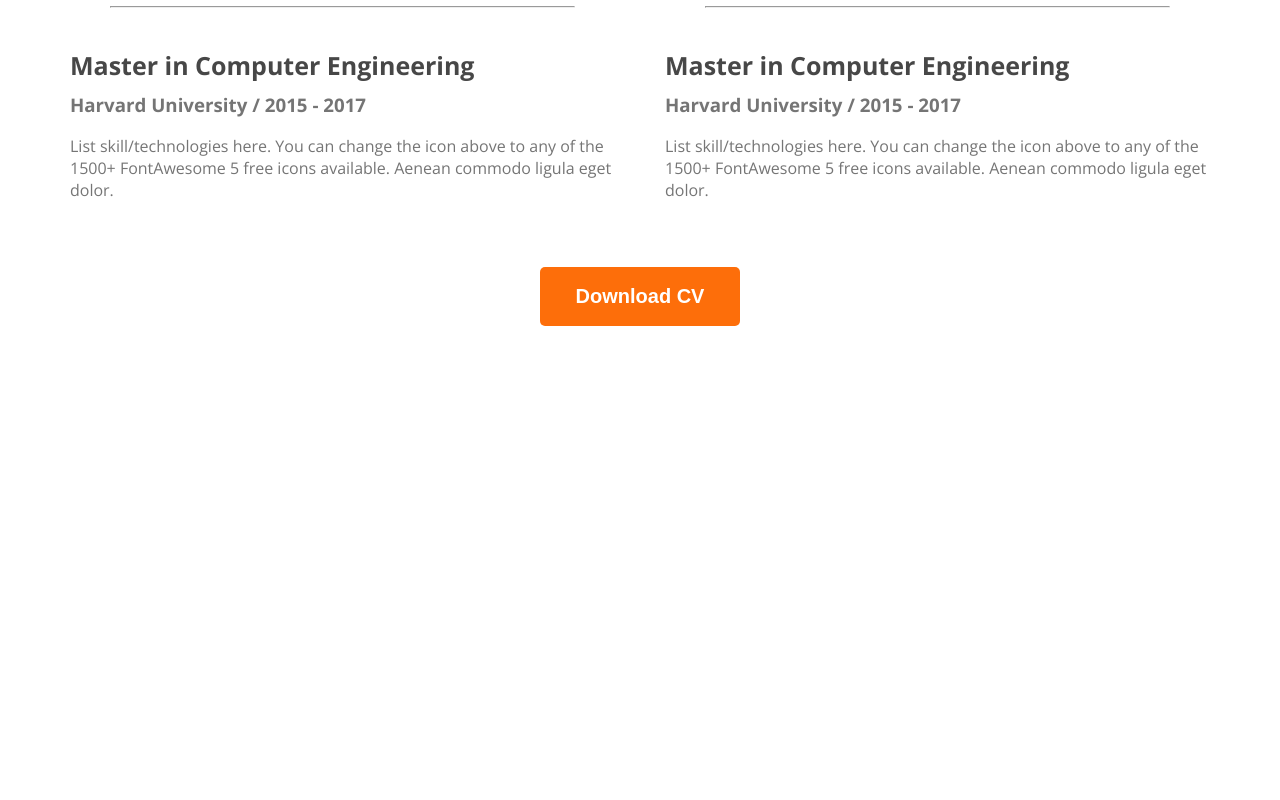
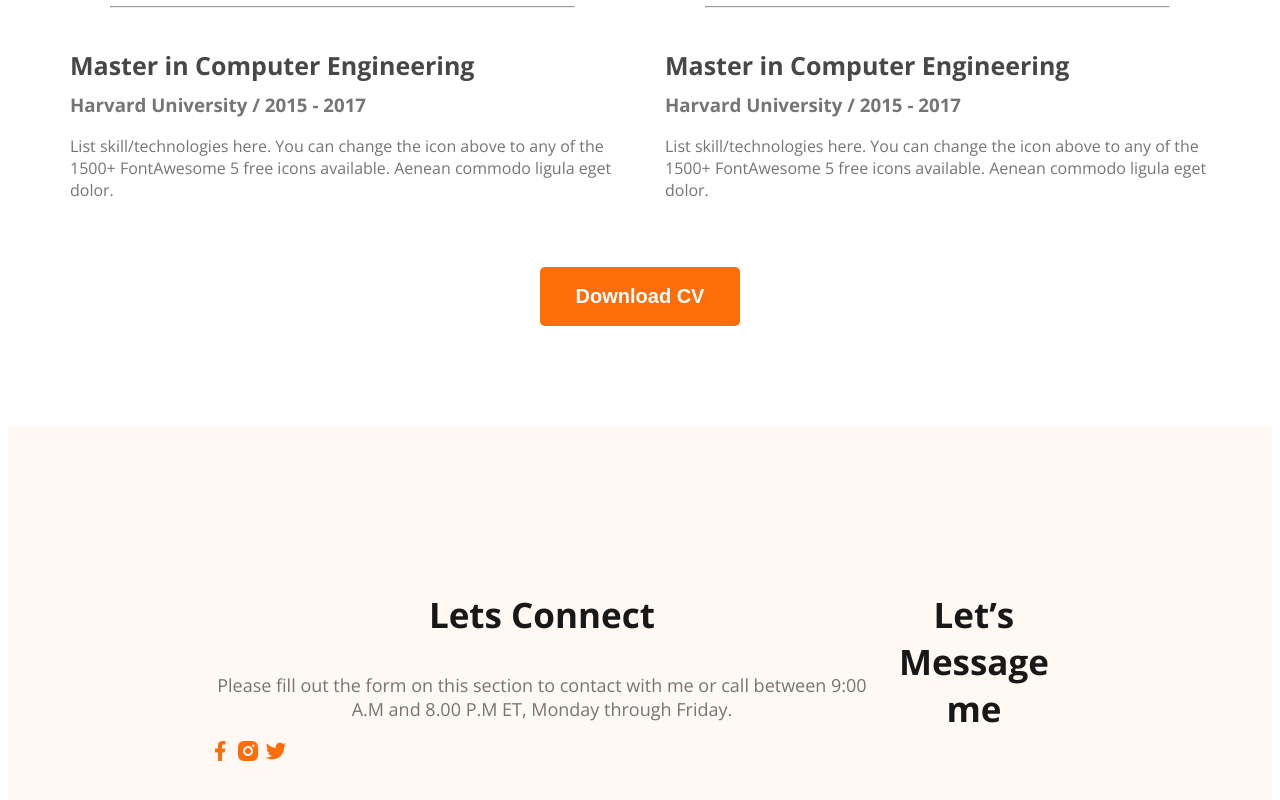
Before and after one commit to NhsTarek/web-developer-portfolio, a plain HTML site: page index.html in a window 1280 px wide. Shown: the part 2873-3673 px from the top of the page. Before the commit the page ends 3207 px from the top, so only its background shows below. Drawn offline with nearby package versions, Linux system fonts and the light colour scheme.

Commit message:
footers work running

```diff
--- a/index.html
+++ b/index.html
@@ -154,6 +154,22 @@
         </div>
     </main>
     <footer>
+        <div class="footer-column">
+            <h3 class="section-tittle">Lets Connect</h3>
+            <p class="section-descrip">
+                Please fill out the form on this section to contact with me or call between 9:00 A.M and 8.00 P.M ET, Monday through Friday.
+            </p>
+            <div class="social-links">
+                <a href=""><img src="/images/icons/facebook.png" alt="facebook"></a>
+                <a href=""><img src="/images/icons/insta.png" alt="instagram"></a>
+                <a href=""><img src="/images/icons/twitter.png" alt="twitter"></a>
+             </div>
+        </div>
+        <div class="footer-column">
+            <h3 class="section-tittle">Let’s Message me</h3>
+
+        </div>
+
 
     </footer>
 </body>
--- a/styles/portfolio.css
+++ b/styles/portfolio.css
@@ -196,3 +196,12 @@ skill {
    text-align: center;
    margin-top: 50px;
 }
+/* footer styles */
+
+footer{
+    display: flex;
+    background: #FFF8F3;
+    margin-top: 100px;
+    padding: 130px 200px;
+
+}
```
